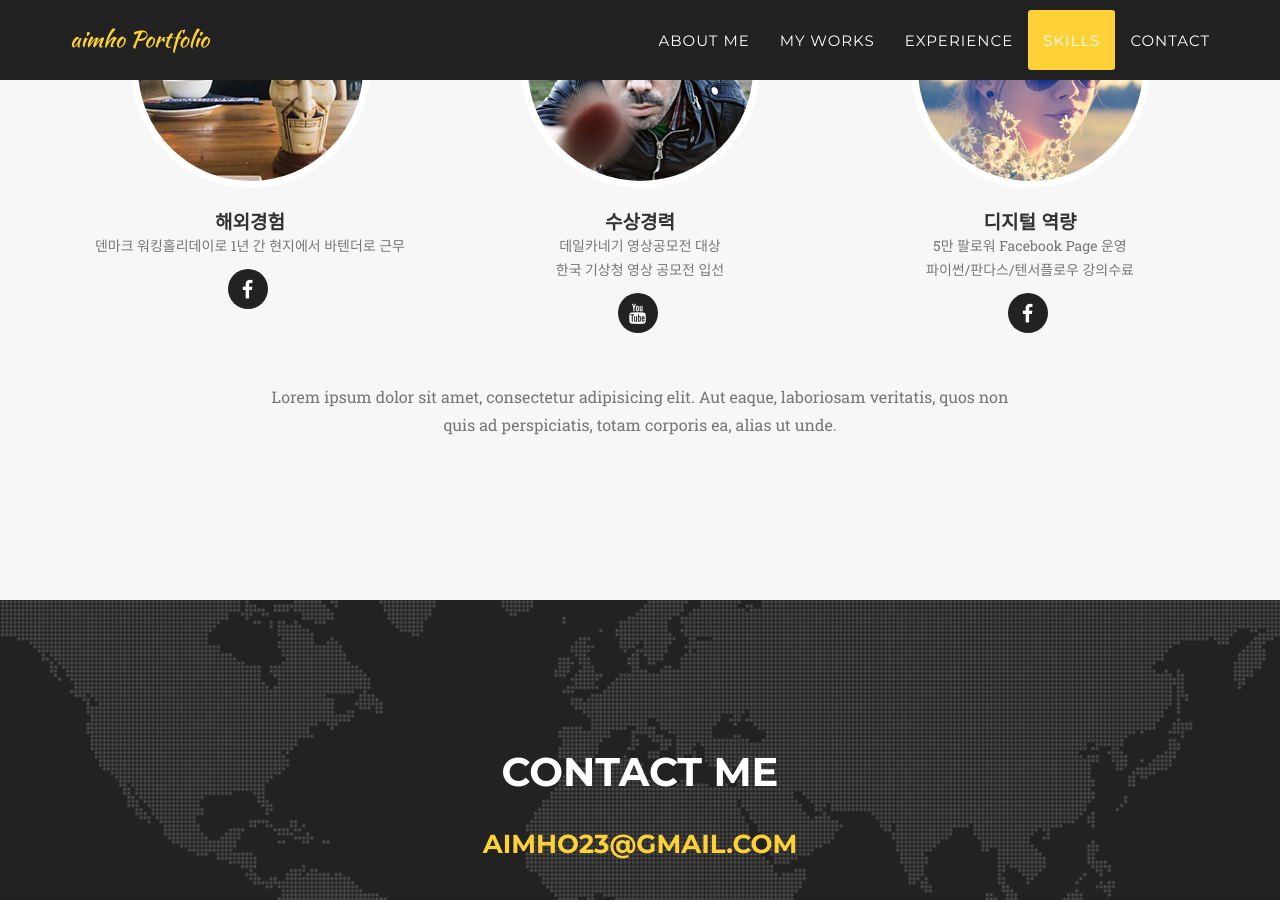
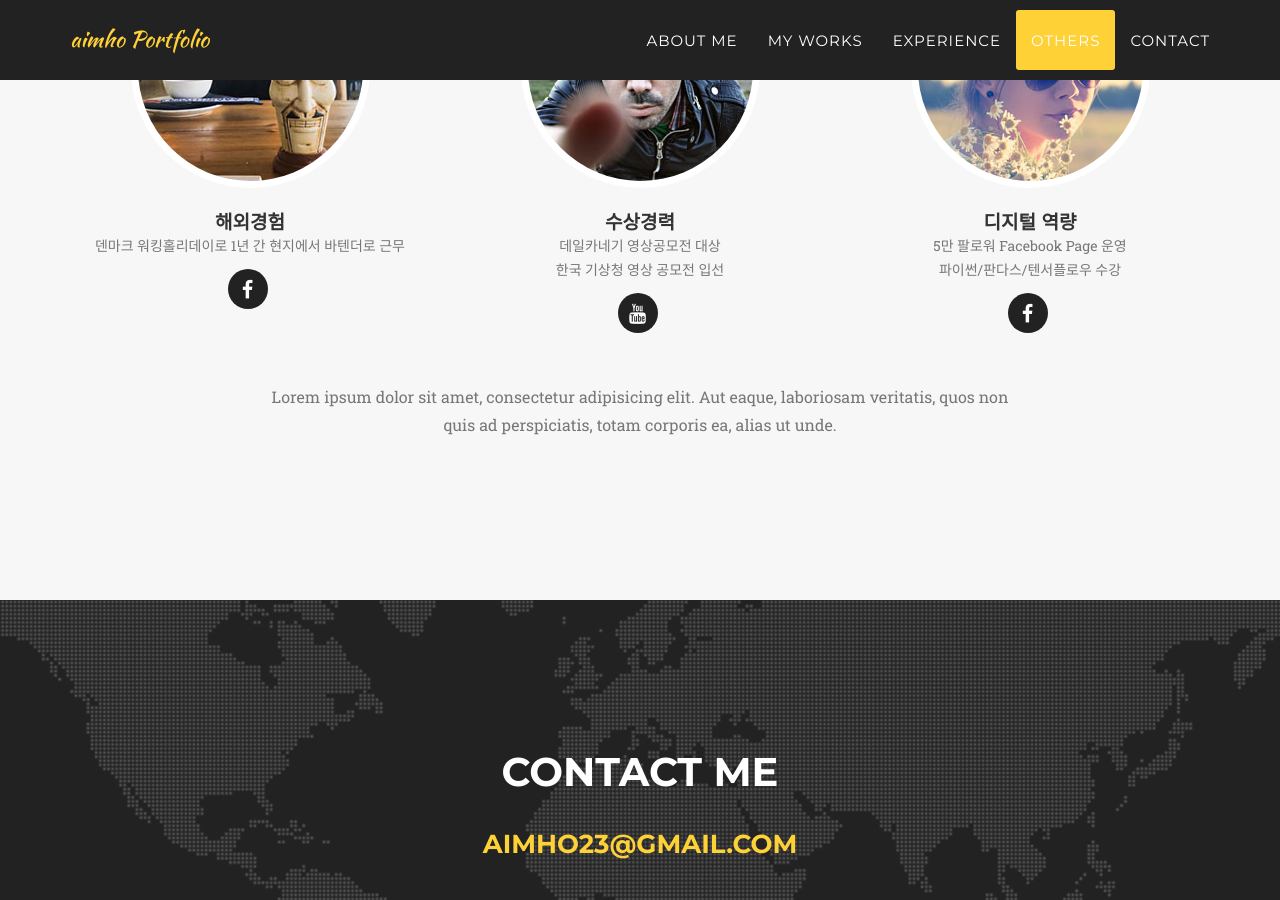
Before and after one commit to aimho23/portfolio, a Jekyll site: the page built from index.html, in a window 1280 px wide and 900 px high, scrolled down 4853 px. Built offline with Jekyll 4.4.1, drawn with Linux system fonts in a browser that asks for light colours; some web fonts are replaced.

Commit message:
about 경험

```diff
--- a/_config.yml
+++ b/_config.yml
@@ -26,7 +26,7 @@ people:
 
 - name: 디지털 역량
   pic: 3
-  position: 5만 팔로워 Facebook Page 운영 <br>파이썬/판다스/텐서플로우 강의수료</br>
+  position: 5만 팔로워 Facebook Page 운영 <br>파이썬/판다스/텐서플로우 수강</br>
   social:
     - title: facebook
       url: https://www.facebook.com/choskitchen/
--- a/_includes/header.html
+++ b/_includes/header.html
@@ -28,7 +28,7 @@
                         <a class="page-scroll" href="#about">Experience</a>  <!-- -->
                     </li>
                     <li>
-                        <a class="page-scroll" href="#team">Skills</a> <!-- -->
+                        <a class="page-scroll" href="#team">Others</a> <!-- -->
                     </li>
                     <li>
                         <a class="page-scroll" href="#contact">Contact</a> <!-- -->
```
